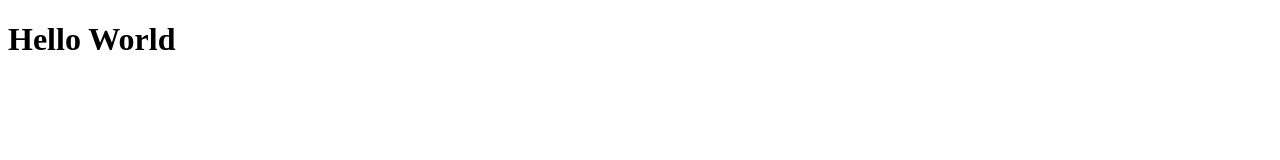
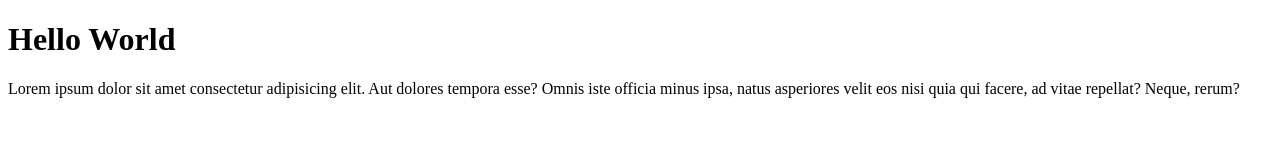
Before and after one commit to Malhikuna/git-test, a plain HTML site: page index.html in a window 1280 px wide. Drawn offline with Linux system fonts and the light colour scheme.

Commit message:
menambahkan paragraf

```diff
--- a/index.html
+++ b/index.html
@@ -7,5 +7,6 @@
   </head>
   <body>
     <h1>Hello World</h1>
+    <p>Lorem ipsum dolor sit amet consectetur adipisicing elit. Aut dolores tempora esse? Omnis iste officia minus ipsa, natus asperiores velit eos nisi quia qui facere, ad vitae repellat? Neque, rerum?</p>
   </body>
 </html>
```
